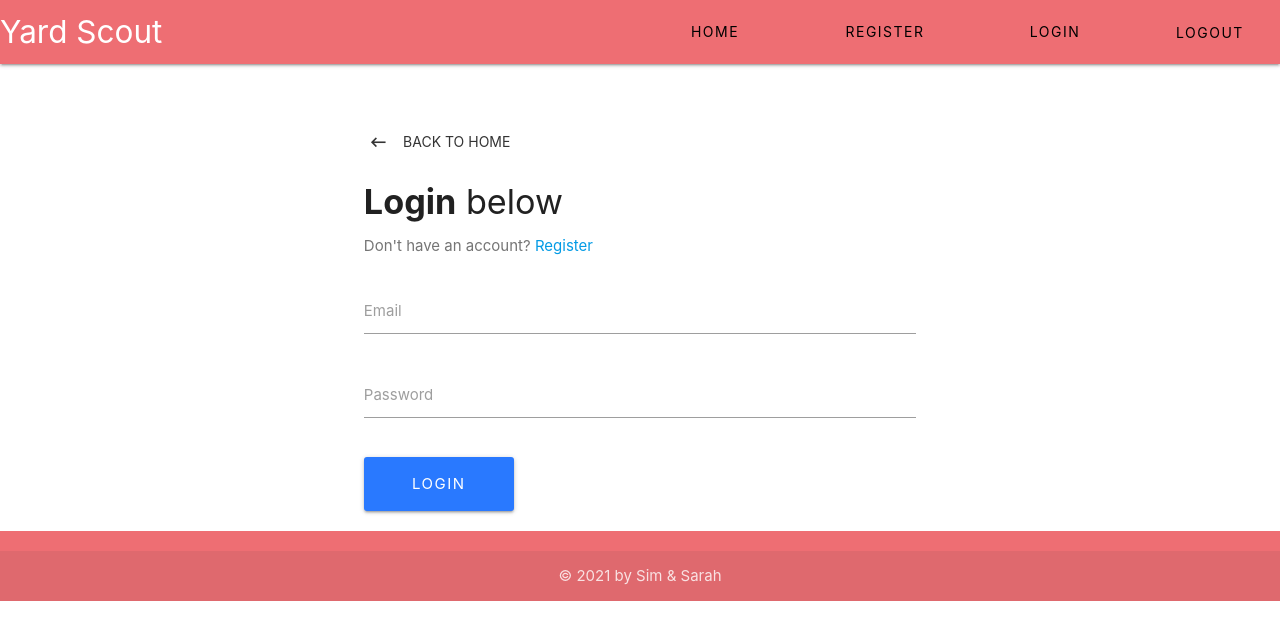
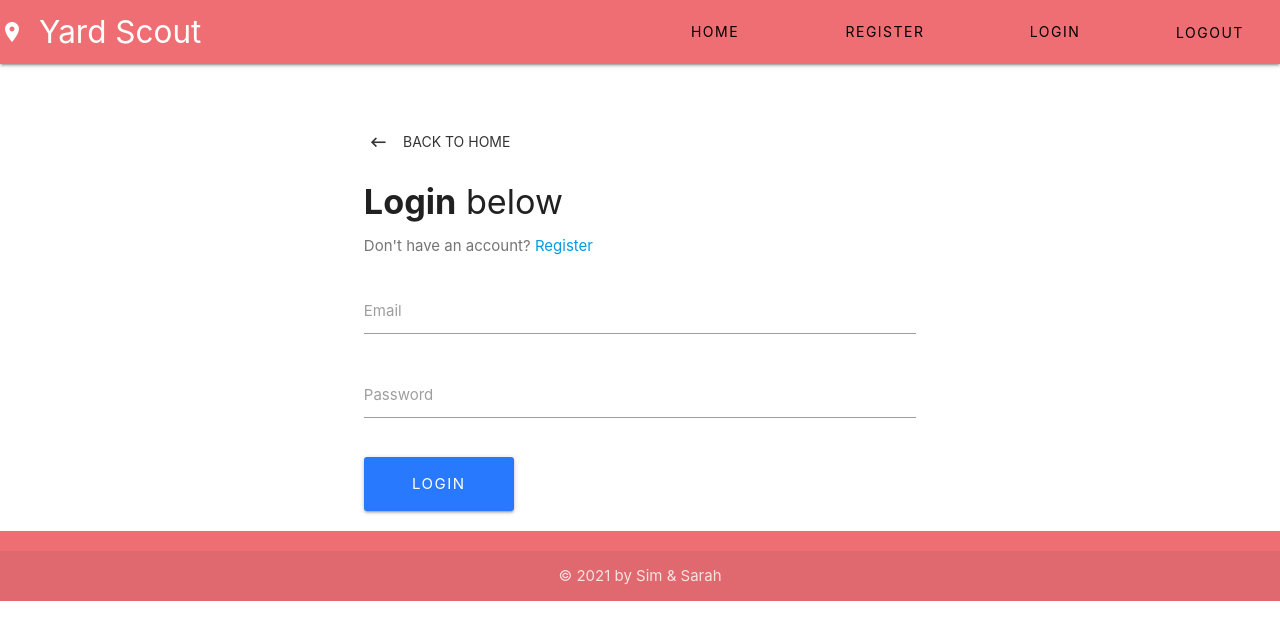
Before and after one commit to simk2020/Project-3, a React (Create React App) app in the folder client/: page /login in a window 1280 px wide. Shown: the top 640 px of the page. Built offline with nearby package versions, Linux system fonts and the light colour scheme; what google-maps-react would draw is missing.

Commit message:
changed card border color and added icon in navbar

```diff
--- a/client/src/components/pages/Landing.js
+++ b/client/src/components/pages/Landing.js
@@ -26,10 +26,10 @@ const Landing = props => {
 
     }}>
       <div className="row">
-        <div className="card-panel col s12 center-align ">
+        <div className="card-panel col s12 center-align" id="outside-banner">
           {/* <Carousel/> */}
           {/* <b>*YSale</b> A new and better way to yard sale! {' '} <span style={{ fontFamily: 'monospace' }}><b>*</b></span>  */}
-          <div className="card-panel center-align ">
+          <div className="card-panel center-align">
                       <h2><b>YardScout</b></h2>
           <h4>A Better Way To Yard Sale! </h4>
           <br />
--- a/client/src/components/partials/Navbar.js
+++ b/client/src/components/partials/Navbar.js
@@ -18,8 +18,9 @@ const Navbar = props => {
 
     <nav>
     <div className=" navbar-fixed nav-wrapper">
-      <a href="#" className="brand-logo">Yard Scout</a>
+      <a href="#" className="brand-logo">Yard Scout <i className="material-icons">location_on</i></a>
       <ul id="nav-mobile" className="right hide-on-med-and-down">
+
 
         <li className="col">
             <Link to="/landing" className="btn btn-flat black-text hoverable" style={{
--- a/client/src/components/partials/style.css
+++ b/client/src/components/partials/style.css
@@ -7,3 +7,14 @@ body {
   main {
     flex: 1 0 auto;
   }
+
+  .card-panel {
+    border-style: groove;
+    border-color: rgb(85, 196, 172);
+
+
+  }
+
+  /* #inside-banner {
+    border-color: lightcoral;
+  } */
```
